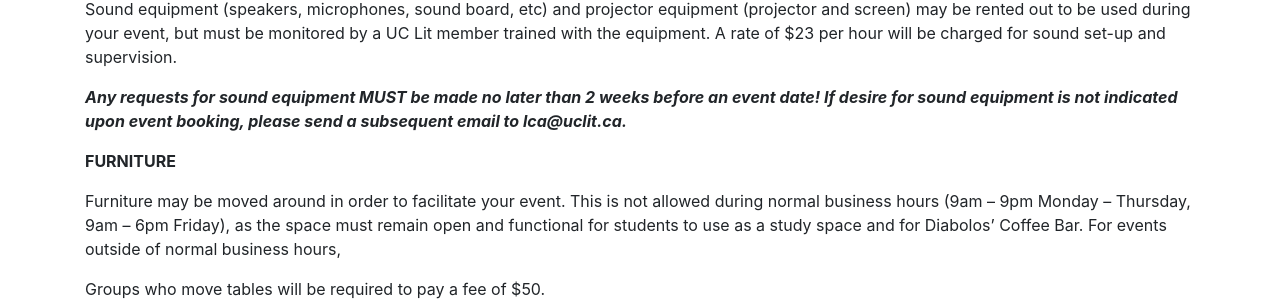
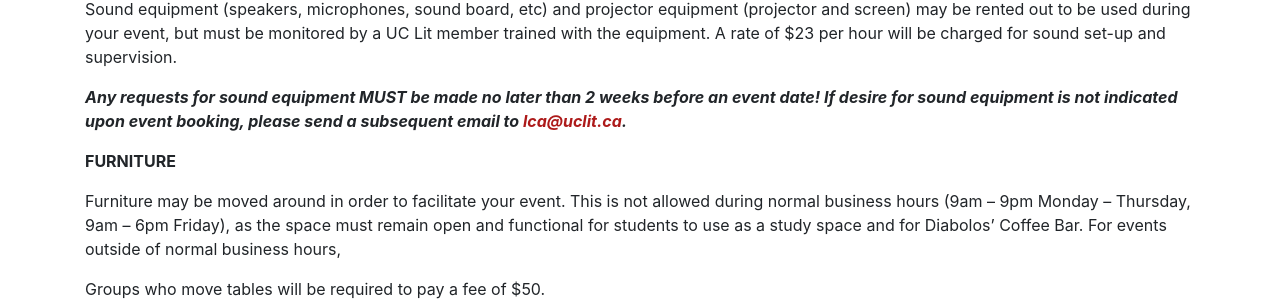
Before and after one commit to uclit-webmaster/uclit-site, a Jekyll site: the page built from events/jcr-conditions.html, in a window 1280 px wide and 900 px high, scrolled down 1246 px. Shown: the part 173-477 px from the top of the window. Built offline with Jekyll 4.4.1, drawn with Linux system fonts in a browser that asks for light colours; nearby versions of some CDN libraries; part of the change alters nothing that is shown; some of the changed text lies outside the part shown.

```diff
--- a/events/jcr-conditions.html
+++ b/events/jcr-conditions.html
@@ -4,7 +4,7 @@ title: JCR Rental Conditions
 ---
 <h1 class="font-secondary" data-aos="fade">Conditions for JCR Rental</h1>
 <div data-aos="fade-up">
-<p>All applications and questions regarding applications must be made through the Deputy Vice-President, Administration (<a href="mailto:jcr@uclit.ca">jcr@uclit.ca</a>).</p>
+<p>All applications and questions regarding applications must be made through the Deputy Vice-President, Internal (<a href="mailto:jcr@uclit.ca">jcr@uclit.ca</a>).</p>
 
 <p><strong>APPLICATION ELIGIBILITY</strong></p>
 
@@ -50,7 +50,7 @@ title: JCR Rental Conditions
 
 <p>Sound equipment (speakers, microphones, sound board, etc) and projector equipment (projector and screen) may be rented out to be used during your event, but must be monitored by a UC Lit member trained with the equipment. A rate of $23 per hour will be charged for sound set-up and supervision.</p>
 
-<p><strong><em>Any requests for sound equipment MUST be made no later than 2 weeks before an event date! If desire for sound equipment is not indicated upon event booking, please send a subsequent email to lca@uclit.ca.</em></strong></p>
+<p><strong><em>Any requests for sound equipment MUST be made no later than 2 weeks before an event date! If desire for sound equipment is not indicated upon event booking, please send a subsequent email to <a href="mailto:lca@uclit.ca">lca@uclit.ca</a>.</em></strong></p>
 
 <p><strong>FURNITURE</strong></p>
 
```
